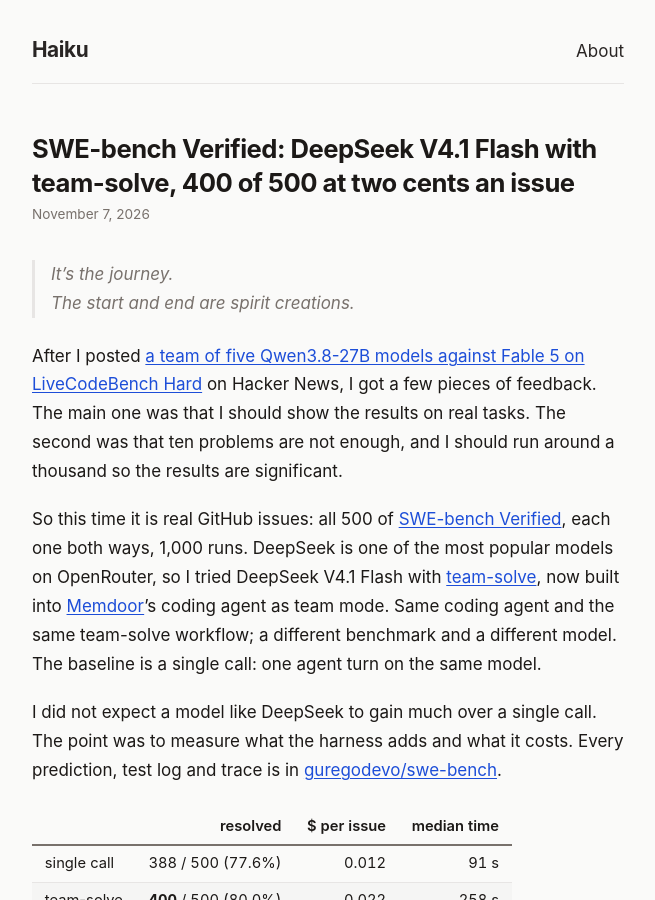
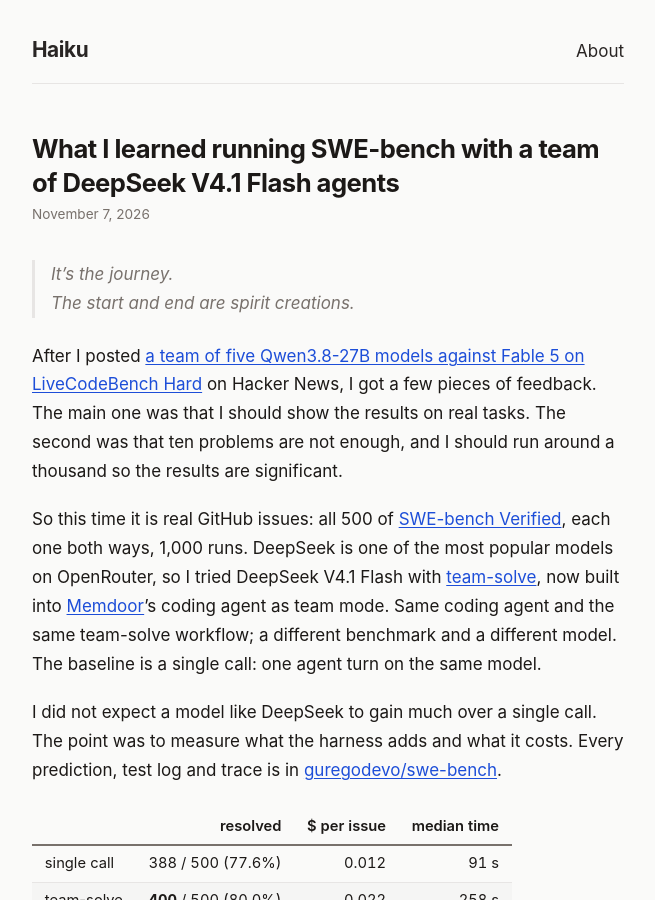
Before and after one commit to guregodevo/guregodevo.github.io, a Jekyll site: the page built from _posts/2026-11-07-swe-bench-verified-deepseek-team-solve.md, in a window 1280 px wide and 900 px high. Shown: the whole window, without its empty margins (312-967 px from the left). Built offline with Jekyll 4.4.1, drawn with Linux system fonts in a browser that asks for light colours.

Commit message:
What I learned running SWE-bench with a team of DeepSeek V4.1 Flash agents
* The SWE-bench post's title fits HN's 80 characters

* The SWE-bench post's title: What I learned running SWE-bench on my coding agent, Memdoor

* The SWE-bench post's title: What I learned running SWE-bench on the team-solve harness

* The SWE-bench post's title: What I learned running SWE-bench with team-solve on DeepSeek V4.1 Flash

* The SWE-bench post's title: What I learned running SWE-bench with a team of DeepSeek V4.1 Flash agents

```diff
--- a/_posts/2026-11-07-swe-bench-verified-deepseek-team-solve.md
+++ b/_posts/2026-11-07-swe-bench-verified-deepseek-team-solve.md
@@ -1,6 +1,6 @@
 ---
 layout: post
-title: "SWE-bench Verified: DeepSeek V4.1 Flash with team-solve, 400 of 500 at two cents an issue"
+title: "What I learned running SWE-bench with a team of DeepSeek V4.1 Flash agents"
 date: 2026-11-07
 ---
 
```
